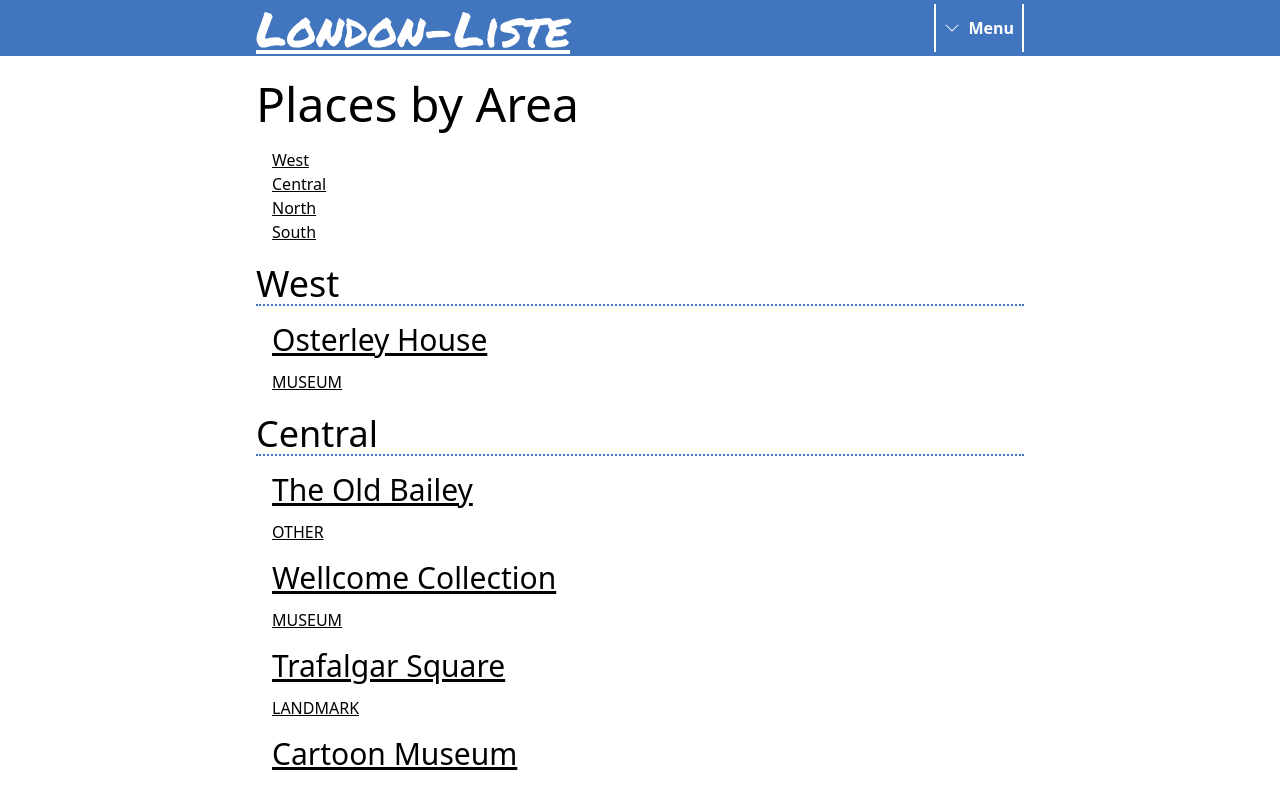
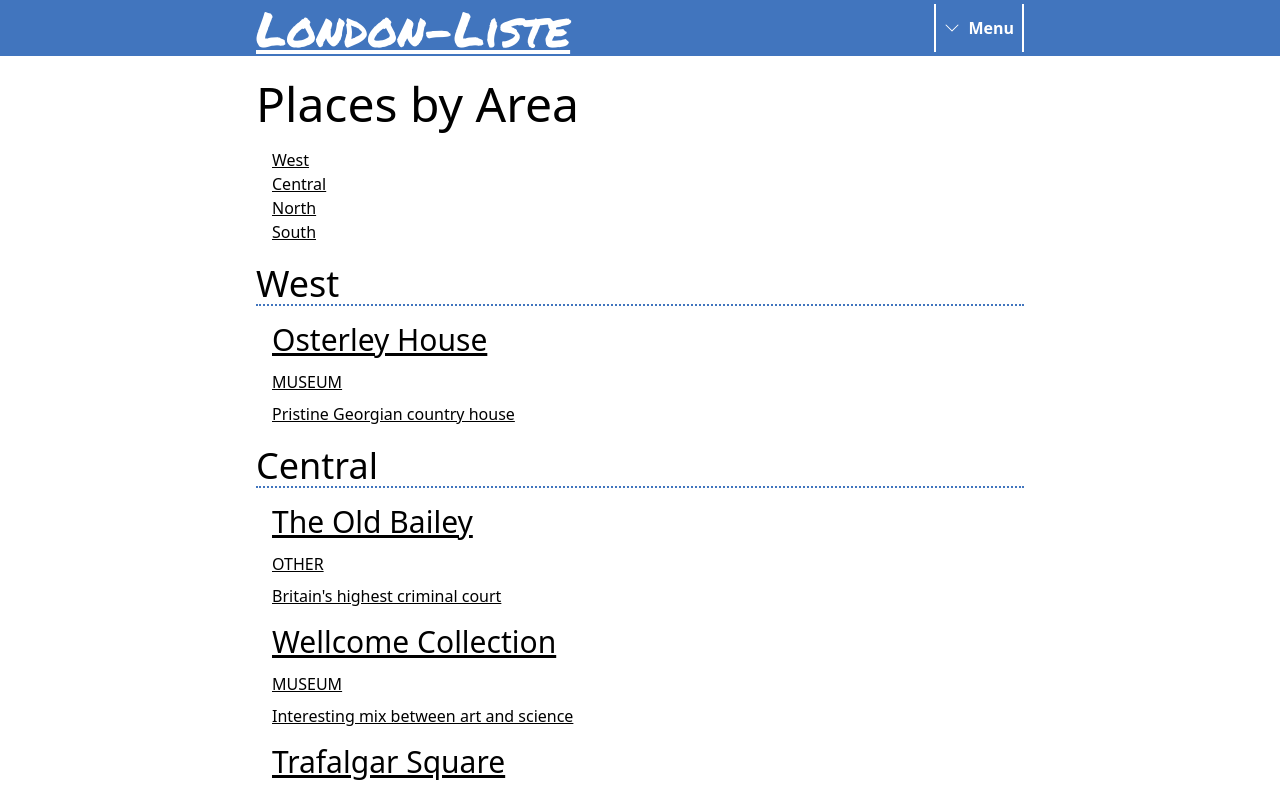
Before and after one commit to a1v0/london-liste, a Next.js app: page /areas in a window 1280 px wide. Shown: the top 788 px of the page. Built offline with nearby package versions, Linux system fonts and the light colour scheme; a web font is replaced by a local one.

Commit message:
Add place description to PlaceTile

```diff
--- a/app/PlaceTile.jsx
+++ b/app/PlaceTile.jsx
@@ -6,7 +6,7 @@ export default function PlaceTile({ place }) {
 			<div>
 				<h3>{place.name}</h3>
 				<p className="uppercase">{place.type}</p>
-				<p>{place.description}</p>
+				<p>{place.keyFacts[0]}</p>
 			</div>
 		</Link>
 	);
```
